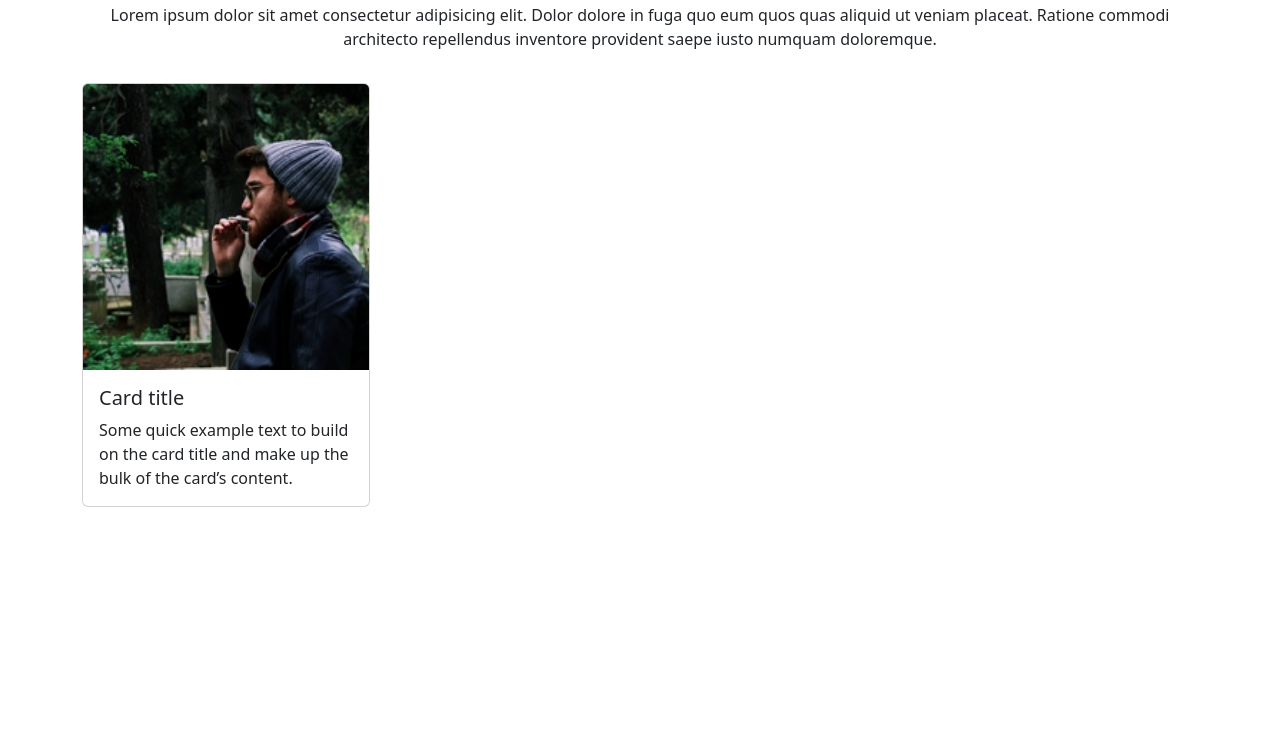
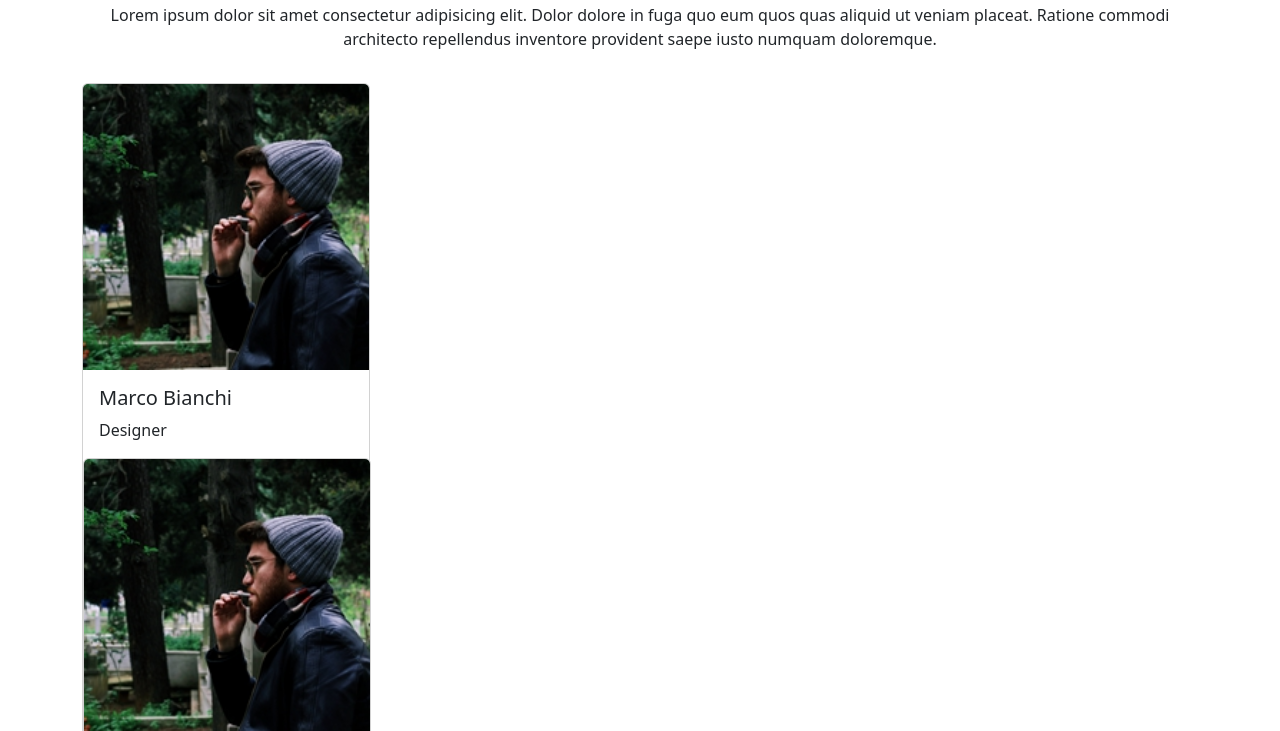
Before and after one commit to christiantondo/js-our-team, a plain HTML site: page index.html in a window 1280 px wide. Shown: the part 69-800 px from the top of the page. Drawn offline with nearby package versions, Linux system fonts and the light colour scheme.

Commit message:
cycle for card

```diff
--- a/index.html
+++ b/index.html
@@ -19,7 +19,7 @@
         <p>Lorem ipsum dolor sit amet consectetur adipisicing elit. Dolor dolore in fuga quo eum quos quas aliquid ut veniam placeat. Ratione commodi architecto repellendus inventore provident saepe iusto numquam doloremque.</p>
     </div>
 
-    <div class="container">
+    <div id="team-container" class="container">
 
 
         <div class="card" style="width: 18rem;">
@@ -34,6 +34,7 @@
 
         </div>
     </div>
+
     <script src="./js/script.js"></script>
     <script src="https://cdnjs.cloudflare.com/ajax/libs/bootstrap/5.3.8/js/bootstrap.bundle.min.js"></script>
 </body>
--- a/js/script.js
+++ b/js/script.js
@@ -39,7 +39,21 @@ const teamMembers = [
   }
 ];
 
+const listElement = document.getElementById("team-container");
+let listHTML = "";
+
 for (let i = 0; i < teamMembers.length; i++) {
   const teamMember = teamMembers[i];
 
+  listHTML += `<div class="card" style="width: 18rem;">
+            <img src="./img/male1.png" class="card-img-top" alt="...">
+            <div class="card-body">
+                <h5 class="card-title">${teamMember.name}</h5>
+                <p class="card-text">${teamMember.role}</p>
+            </div>`;
+
+  console.log(i, "Added", listHTML)
+
 }
+console.log(listHTML);
+listElement.innerHTML = listHTML;
```
